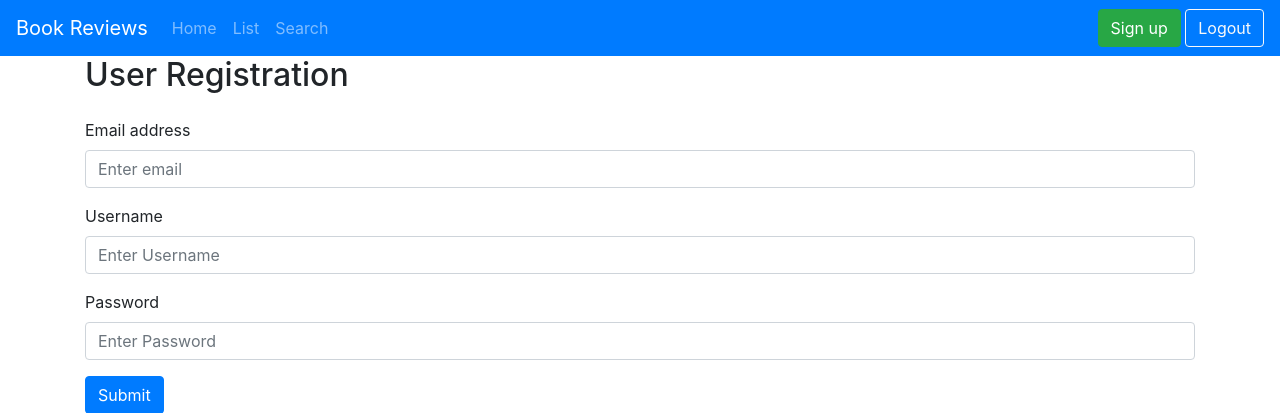
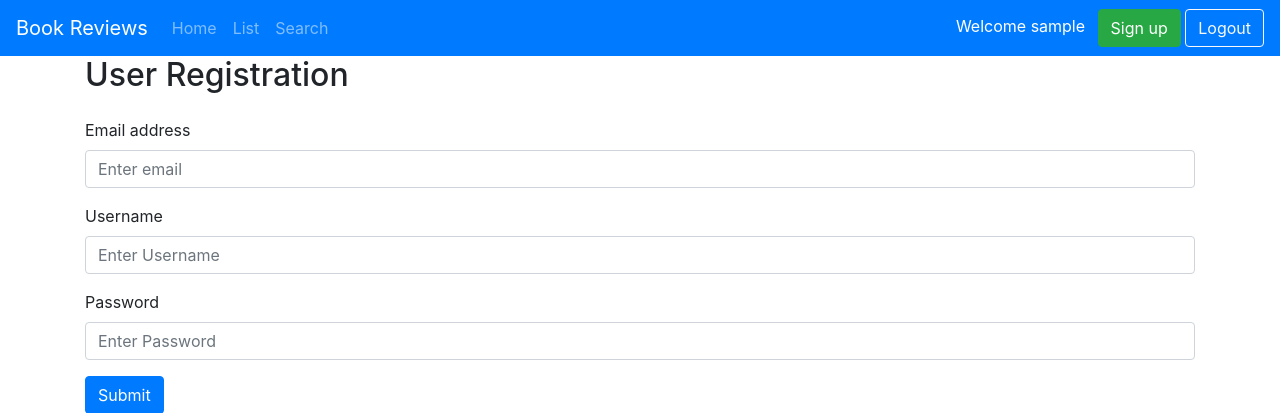
Before and after one commit to kyokawasaki/book-review, a Flask app: page /user in a window 1280 px wide. Shown: the top 413 px of the page. Run offline with Flask 2, Linux system fonts and the light colour scheme; the visitor is signed in with stand-in values (Sample User, id 1); some libraries are stand-ins or nearby versions.

Commit message:
Add a indication to the user that he's logged in

```diff
--- a/templates/layout.html
+++ b/templates/layout.html
@@ -29,7 +29,11 @@
             </ul>
 
             <div class="ml-auto">
-                <a class="btn btn-success rounded" href="{{ url_for("register") }}">Sign up</a>
+                {% if session.user %}
+                    <span class="d-inline-block mr-2 text-white">Welcome {{ session.user }}</span>
+                {% endif %}
+
+                <a class="d-inline-block btn btn-success rounded" href="{{ url_for("register") }}">Sign up</a>
                 {% if not session.user %}
                     <a class="btn btn-outline-light rounded" href="{{ url_for("login") }}">Login</a>
                 {% else %}
```
